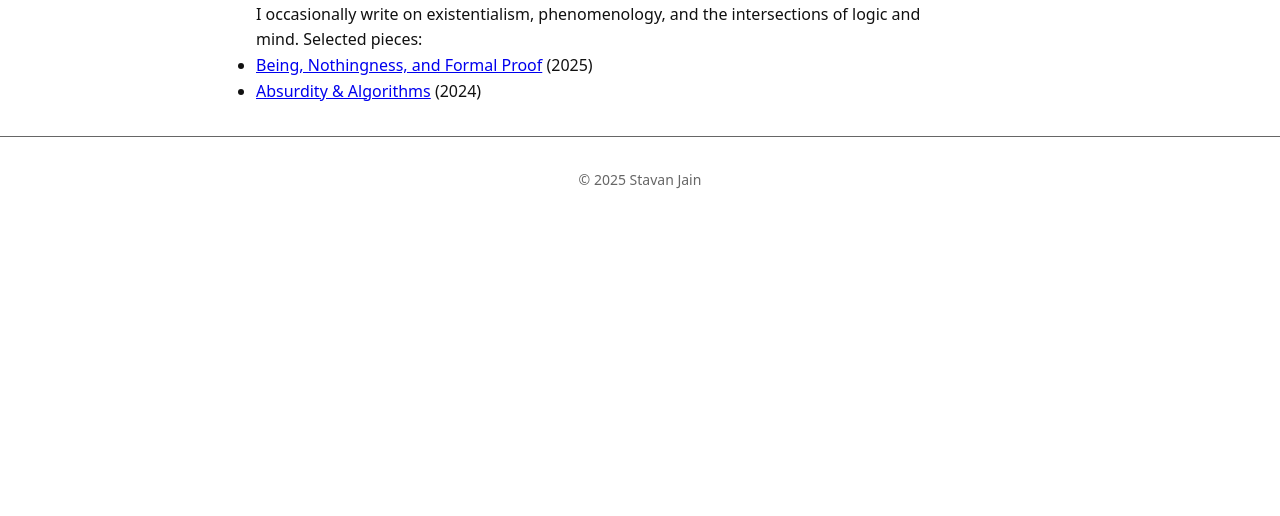
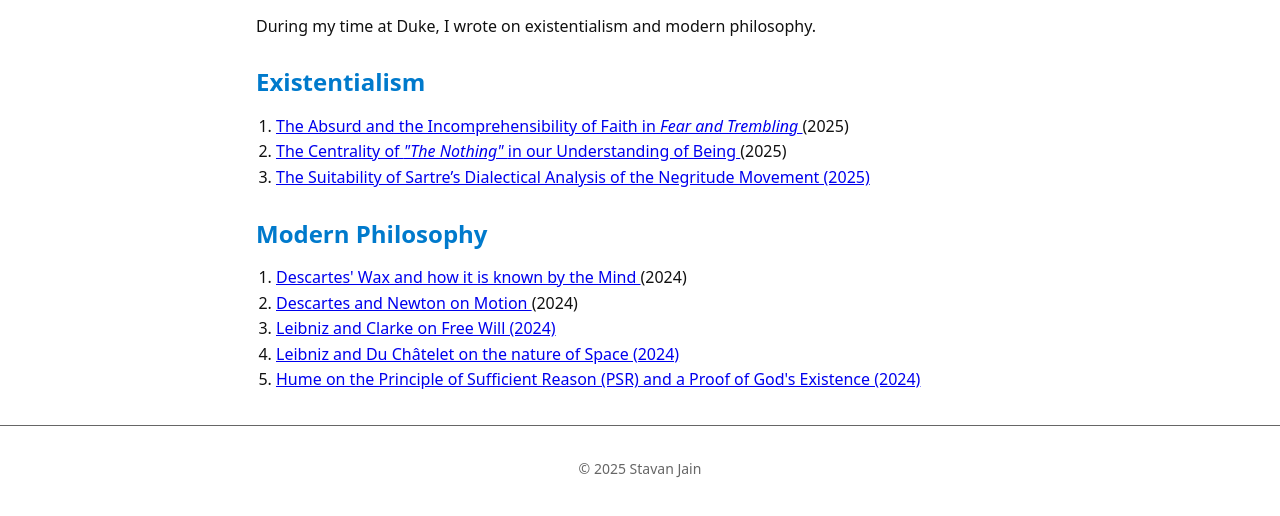
Before and after one commit to Stavan-Jain/PersonalWebsite, a plain HTML site: page philosophy.html in a window 1280 px wide. Shown: the part 140-656 px from the top of the page. Drawn offline with Linux system fonts and the light colour scheme.

Commit message:
feat: lists and links philosophy writings

```diff
--- a/css/style.css
+++ b/css/style.css
@@ -22,6 +22,10 @@ body {
   color: var(--fg);
   line-height: 1.6;
 }
+/* Add right after the body rule in css/style.css */
+p       { margin: 0.75rem 0; }   /* space above & below every paragraph   */
+ol, ul  { margin: 0.75rem 0;     /* space above & below lists             */
+            padding-left: 1.25rem; }   /* keeps the bullets/nums indented */
 header {
   border-bottom: 1px solid var(--muted);
   padding: 1rem 0;
--- a/philosophy.html
+++ b/philosophy.html
@@ -16,11 +16,23 @@
   </nav></header>
   <main>
     <h1>Philosophy Essays</h1>
-    <p>I occasionally write on existentialism, phenomenology, and the intersections of logic and mind. Selected pieces:</p>
-    <ul>
-      <li><a href="essays/being‑and‑proof.html">Being, Nothingness, and Formal Proof</a> (2025)</li>
-      <li><a href="essays/absurd‑algorithms.html">Absurdity &amp; Algorithms</a> (2024)</li>
-    </ul>
+    <p>During my time at Duke, I wrote on existentialism and modern philosophy. </p>
+    <h2> Existentialism </h2>
+    <ol>
+      <li><a href="assets/Existentialism/SJain_Existentialism_2025_Paper1.pdf">The Absurd and the Incomprehensibility of Faith in <em> Fear and Trembling </em></a> (2025)</li>
+      <li><a href="assets/Existentialism/SJain_Existentialism_2025_Paper2.pdf"> The Centrality of <em> "The Nothing" </em> in our Understanding of Being </a> (2025)</li>
+      <li> <a href= "assets/Existentialism/SJain_Existentialism_2025_Paper3.pdf"> The Suitability of Sartre’s Dialectical Analysis of the
+Negritude Movement (2025)</a></li>
+    </ol>
+
+    <h2> Modern Philosophy </h2>
+    <ol>
+      <li><a href="assets/ModernPhilosophy/ModernPhilosophyEssay1.pdf">Descartes' Wax and how it is known by the Mind </em></a> (2024)</li>
+      <li><a href="assets/ModernPhilosophy/ModernPhilosophyEssay2.pdf"> Descartes and Newton on Motion </a> (2024)</li>
+      <li> <a href= "assets/ModernPhilosophy/ModernPhilosophyEssay3.pdf"> Leibniz and Clarke on Free Will (2024)</a></li>
+      <li> <a href= "assets/ModernPhilosophy/ModernPhilosophyEssay4.pdf"> Leibniz and Du Châtelet on the nature of Space (2024)</a></li>
+      <li> <a href= "assets/ModernPhilosophy/ModernPhilosophyEssay5.pdf"> Hume on the Principle of Sufficient Reason (PSR) and a Proof of God's Existence (2024)</a></li>
+    </ol>
   </main>
   <footer>© <span id="year"></span> Stavan Jain</footer>
   <script src="js/site.js"></script>
```
Also changed, not shown: 10 other files.
